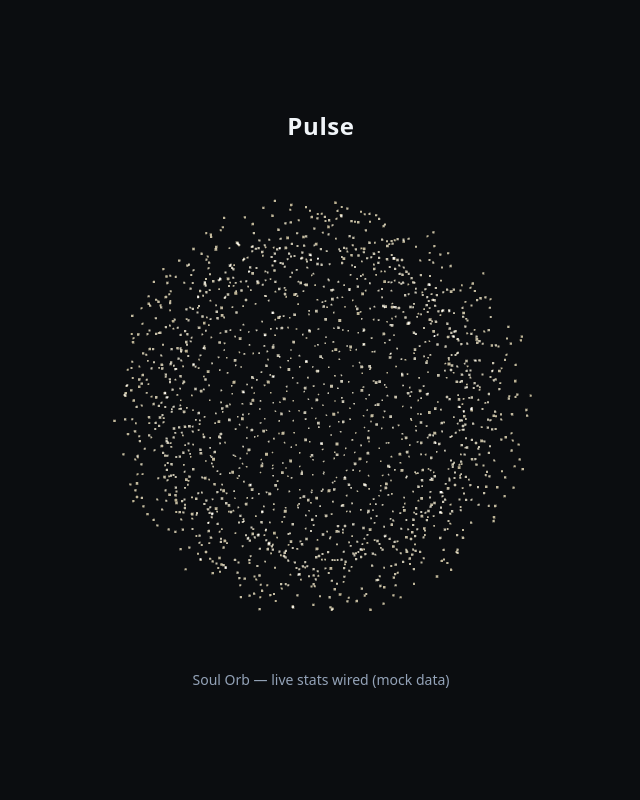
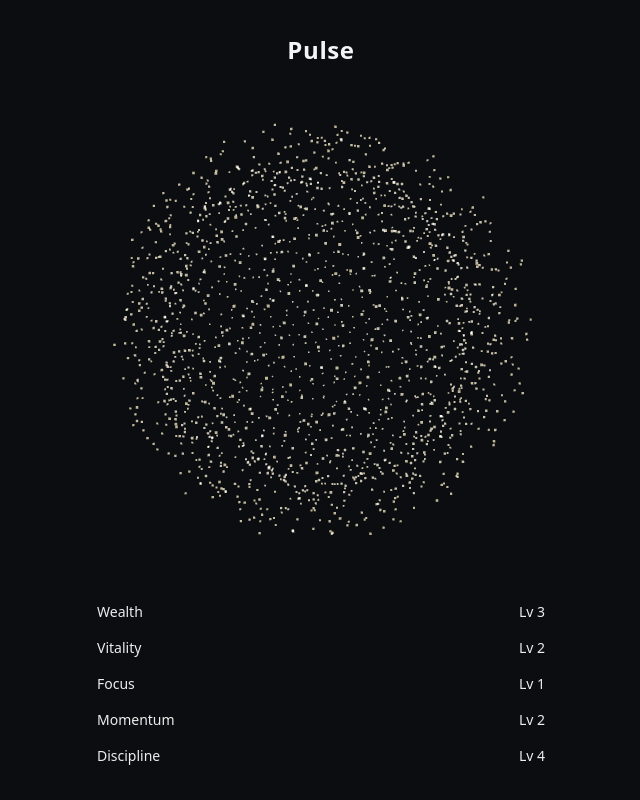
Before and after one commit to Selbarins/pulse, a Next.js app: page / in a window 1280 px wide. Shown: the whole page, without its empty margins (319-959 px from the left). Built offline with nearby package versions, Linux system fonts and the light colour scheme.

Commit message:
Update page.tsx

```diff
--- a/src/app/page.tsx
+++ b/src/app/page.tsx
@@ -1,9 +1,8 @@
 import SoulOrb from "@/components/orb/SoulOrb";
+import { AttributeBar } from "@/components/dashboard/AttributeBar";
 import { orbStateFromStats } from "@/lib/orb/fromStats";
 import type { Attribute } from "@/types/attributes";
 
-// Temporary mock until Supabase attributes table is live.
-// Swap this for a real fetch later — the orb itself stays unchanged.
 const MOCK_ATTRIBUTES: Attribute[] = [
   { name: "wealth", level: 3, currentXp: 420, xpToNext: 1000, multiplier: 1.1 },
   { name: "vitality", level: 2, currentXp: 180, xpToNext: 800, multiplier: 1.0 },
@@ -13,7 +12,7 @@ const MOCK_ATTRIBUTES: Attribute[] = [
 ];
 
 export default function Home() {
-  const state = orbStateFromStats(MOCK_ATTRIBUTES, 9); // 9-day streak example
+  const state = orbStateFromStats(MOCK_ATTRIBUTES, 9);
 
   return (
     <main className="min-h-screen bg-[#0B0D10] flex flex-col items-center justify-center p-4">
@@ -25,9 +24,12 @@ export default function Home() {
         <SoulOrb state={state} />
       </div>
 
-      <p className="mt-6 text-slate-400 text-sm">
-        Soul Orb — live stats wired (mock data)
-      </p>
+      {/* Attributes */}
+      <div className="w-full max-w-md mt-8 space-y-4">
+        {MOCK_ATTRIBUTES.map((attr) => (
+          <AttributeBar key={attr.name} attribute={attr} />
+        ))}
+      </div>
     </main>
   );
 }
```
